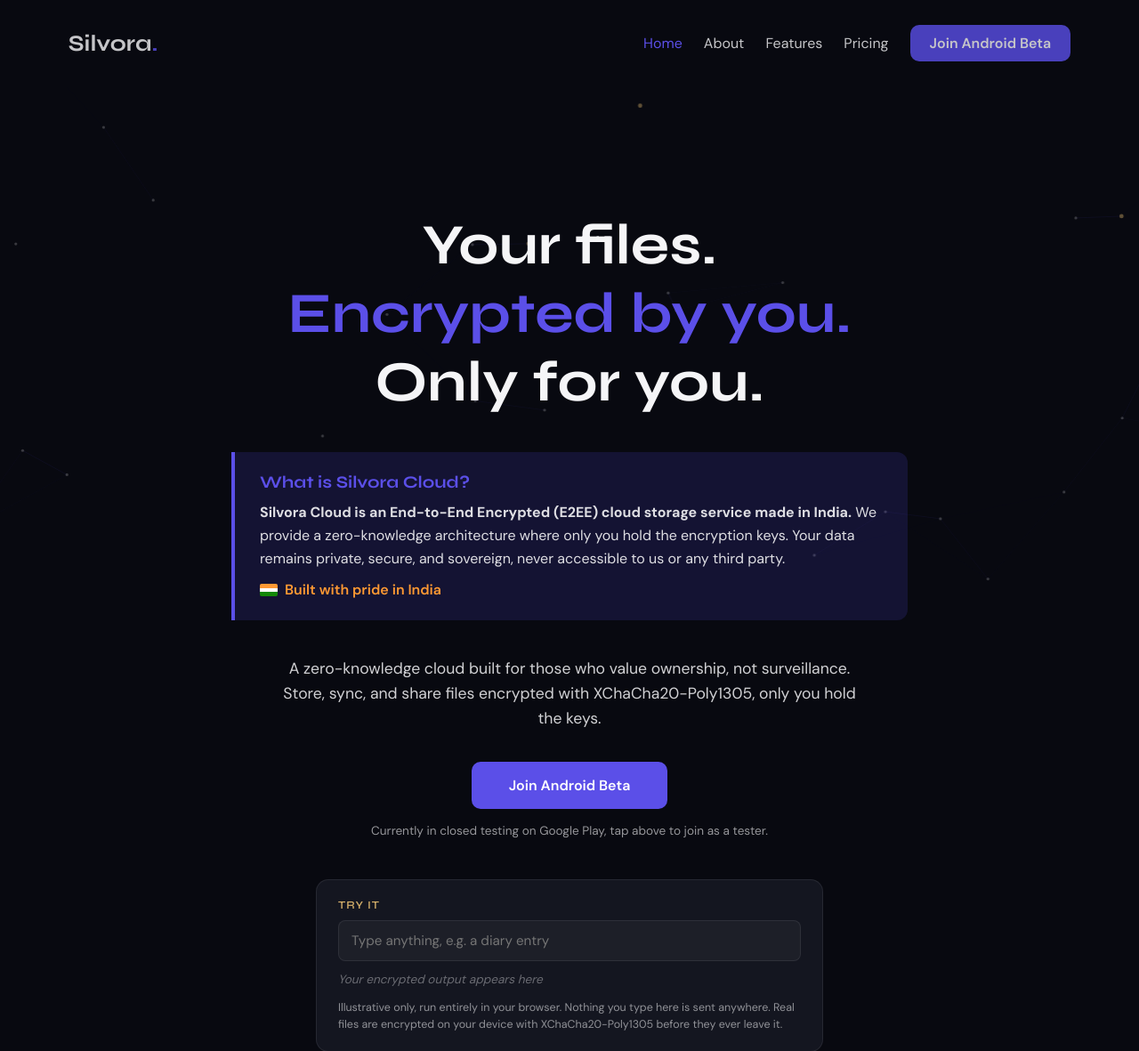
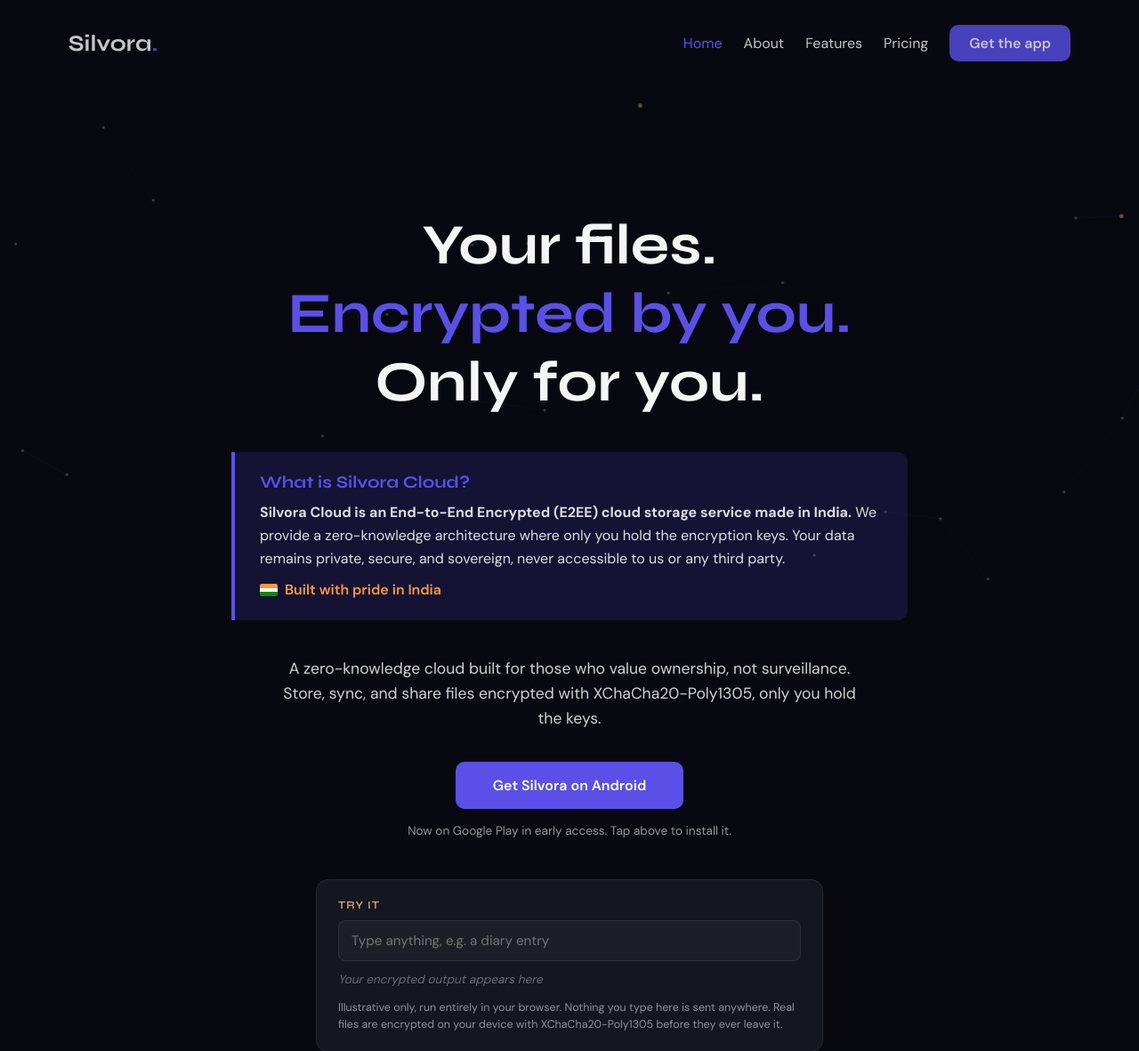
Before and after one commit to Rajathtuesday/silvora_demo, a Django app: page / in a window 1280 px wide. Shown: the top 1181 px of the page at 89% size. Run offline with Django 5.2, Linux system fonts and the light colour scheme.

Commit message:
Say the app is on Google Play in early access
Google approved version 1.0.7 for open testing, so the store listing is live. The public pages no longer say closed testing or ask people to join a beta: the buttons say Get Silvora on Android, and Get the app in the navigation bars.

```diff
--- a/templates/landing/index.html
+++ b/templates/landing/index.html
@@ -541,7 +541,7 @@ footer a {
     <a href="#about">About</a>
     <a href="#features">Features</a>
     <a href="#pricing">Pricing</a>
-    <a class="btn nav-download" href="{{ play_store_url }}">Join Android Beta</a>
+    <a class="btn nav-download" href="{{ play_store_url }}">Get the app</a>
   </div>
 </header>
 
@@ -564,8 +564,8 @@ footer a {
     A zero-knowledge cloud built for those who value ownership, not surveillance.
     Store, sync, and share files encrypted with XChaCha20-Poly1305, only you hold the keys.
   </p>
-  <a class="btn" href="{{ play_store_url }}">Join Android Beta</a>
-  <div class="play-store-note">Currently in closed testing on Google Play, tap above to join as a tester.</div>
+  <a class="btn" href="{{ play_store_url }}">Get Silvora on Android</a>
+  <div class="play-store-note">Now on Google Play in early access. Tap above to install it.</div>
 
   <div class="cipher-demo">
     <div class="cipher-demo-label">Try it</div>
@@ -642,8 +642,8 @@ footer a {
 
 <section class="cta-block">
   <h2>Launch Your Private Cloud</h2>
-  <p>Free to start, 1GB on us. Join the Android beta and your encrypted vault is ready in under a minute.</p>
-  <a class="btn" href="{{ play_store_url }}">Join Android Beta</a>
+  <p>Free to start, 1GB on us. Install the Android app and your encrypted vault is ready in under a minute.</p>
+  <a class="btn" href="{{ play_store_url }}">Get Silvora on Android</a>
 </section>
 
 <footer>
--- a/templates/legal/privacy.html
+++ b/templates/legal/privacy.html
@@ -184,7 +184,7 @@
     <a href="/#about">About</a>
     <a href="/#features">Features</a>
     <a href="/#pricing">Pricing</a>
-    <a class="nav-download" href="{{ play_store_url }}">Join Android Beta</a>
+    <a class="nav-download" href="{{ play_store_url }}">Get the app</a>
   </div>
 </header>
 
--- a/templates/legal/terms.html
+++ b/templates/legal/terms.html
@@ -177,7 +177,7 @@
     <a href="/#about">About</a>
     <a href="/#features">Features</a>
     <a href="/#pricing">Pricing</a>
-    <a class="nav-download" href="{{ play_store_url }}">Join Android Beta</a>
+    <a class="nav-download" href="{{ play_store_url }}">Get the app</a>
   </div>
 </header>
 
```
Also changed, not shown: CHANGELOG.md.
